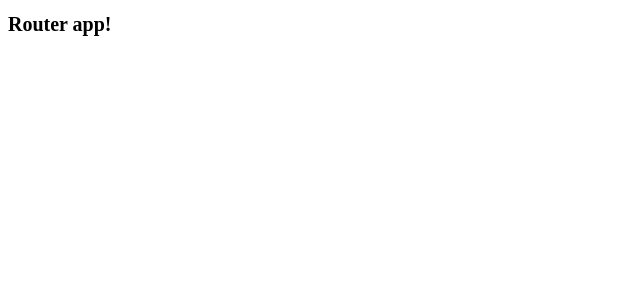
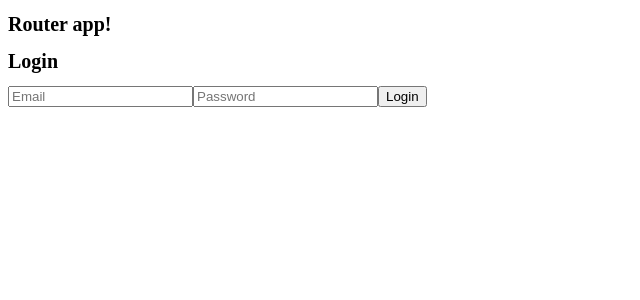
Before and after one commit to remarkable-story/Kieran-Vieira-Front-End, a React (Create React App) app: page /login in a window 1280 px wide. Shown: the top 300 px of the page, without its empty margins (0-640 px from the left). Built offline with nearby package versions, Linux system fonts and the light colour scheme.

Commit message:
Setup store and views folders

```diff
--- a/src/App.js
+++ b/src/App.js
@@ -1,4 +1,8 @@
 import React, { Component } from 'react';
+import { Route } from 'react-router'
+
+import HomePageView from './views/HomePageView';
+import LoginPageView from './views/LoginPageView'
 import './App.css';
 
 class App extends Component {
@@ -6,6 +10,8 @@ class App extends Component {
     return (
       <div className="App">
         <h1>Router app!</h1>
+        <Route exact path='/' component={HomePageView}/>
+        <Route path='/login' component={LoginPageView}/>
       </div>
     );
   }
--- /dev/null
+++ b/src/store/reducers/index.js
@@ -0,0 +1,6 @@
+import { combineReducers } from 'redux';
+import { } from './'
+
+export default combineReducers({
+
+})
--- /dev/null
+++ b/src/views/HomePageView.js
@@ -0,0 +1,11 @@
+import React from 'react'
+
+class HomePageView extends React.Component{
+    render(){
+        return(
+            <h1>HomePageView</h1>
+        )
+    }
+}
+
+export default HomePageView
--- /dev/null
+++ b/src/views/LoginPageView.js
@@ -0,0 +1,50 @@
+import React from 'react'
+
+class LoginPageView extends React.Component{
+    state = {
+        email: '',
+        password: ''
+    }
+
+    handleLoginChange = e => {
+        this.setState({
+            [e.target.name]: e.target.value
+        })
+    }
+
+    loginUser = () => {
+        //send user data to backend here
+        this.setState({
+            email:'',
+            password:'',
+        });
+        this.props.history.push('/')
+    }
+
+    render(){
+        return(
+            <div>
+                <h1>Login</h1>
+                <form onSubmit={this.loginUser}>
+                    <input
+                        type="text"
+                        placeholder="Email"
+                        name="email"
+                        value={this.state.email}
+                        onChange={this.handleLoginChange}
+                    />
+                    <input
+                        type="password"
+                        placeholder="Password"
+                        name="password"
+                        value={this.state.password}
+                        onChange={this.handleLoginChange}
+                    />
+                    <button type="submit">Login</button>
+                </form>
+            </div>
+        )
+    }
+}
+
+export default LoginPageView
```
Also changed, not shown: src/views/SignUpView.js (added, +11 -0 lines), src/store/actions/index.js (added).
